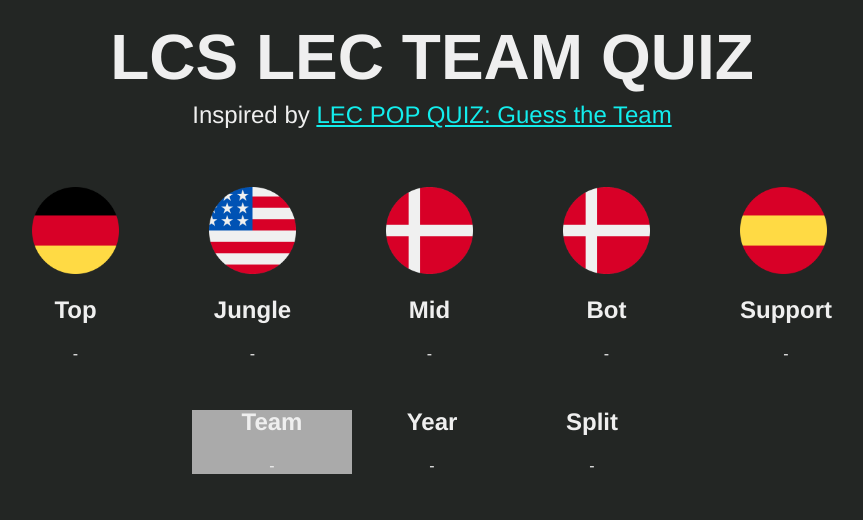
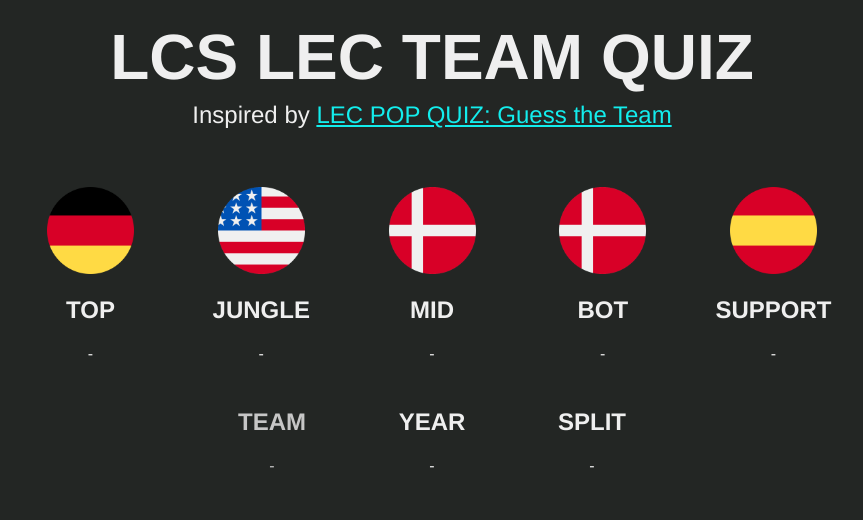
Before and after one commit to AsukaCHikaru/lcs-lec-team-quiz, a Svelte app: page / in a window 1280 px wide. Shown: the top 520 px of the page, without its empty margins (208-1071 px from the left). Built offline with nearby package versions, Linux system fonts and the light colour scheme.

Commit message:
style: fix style

```diff
--- a/src/components/Answer.svelte
+++ b/src/components/Answer.svelte
@@ -6,7 +6,7 @@
 </script>
 
 <div class="answer-wrapper" class:current={isCurrentAnswering}>
-  <h4 class="answer-title">{question}</h4>
+  <h4 class="answer-title">{question.toUpperCase()}</h4>
   <h5 class="answer-content">{isCorrect ? answer : '-'}</h5>
 </div>
 
@@ -32,20 +32,20 @@
   }
 
   .current {
-    animation: flash 2s linear infinite;
+    animation: flash 1.2s linear infinite;
   }
 
   @keyframes flash {
     0% {
-      background-color: #ffffff;
+      color: #ffffff;
     }
 
     50% {
-      background-color: #aaaaaa;
+      color: #555555;
     }
 
     100% {
-      background-color: #ffffff;
+      color: #ffffff;
     }
   }
 
--- a/src/components/Layout.svelte
+++ b/src/components/Layout.svelte
@@ -16,7 +16,7 @@
 
 <style>
   .layout-container {
-    height: calc(100% - 48px);
+    height: calc(100vh - 48px);
     max-width: 800px;
     margin: auto;
     padding: 24px 0;
@@ -33,6 +33,7 @@
   @media (max-width: 799px) {
     .layout-container {
       padding: 24px 12px;
+      height: calc(100% - 48px);
     }
   }
 
--- a/src/components/Player.svelte
+++ b/src/components/Player.svelte
@@ -25,11 +25,13 @@
     flex-direction: column;
   }
   img {
+    margin: 0 15px;
     width: 87px;
   }
 
   @media (max-width: 799px) {
     img {
+      margin: 0;
       width: 60px;
     }
   }
```
